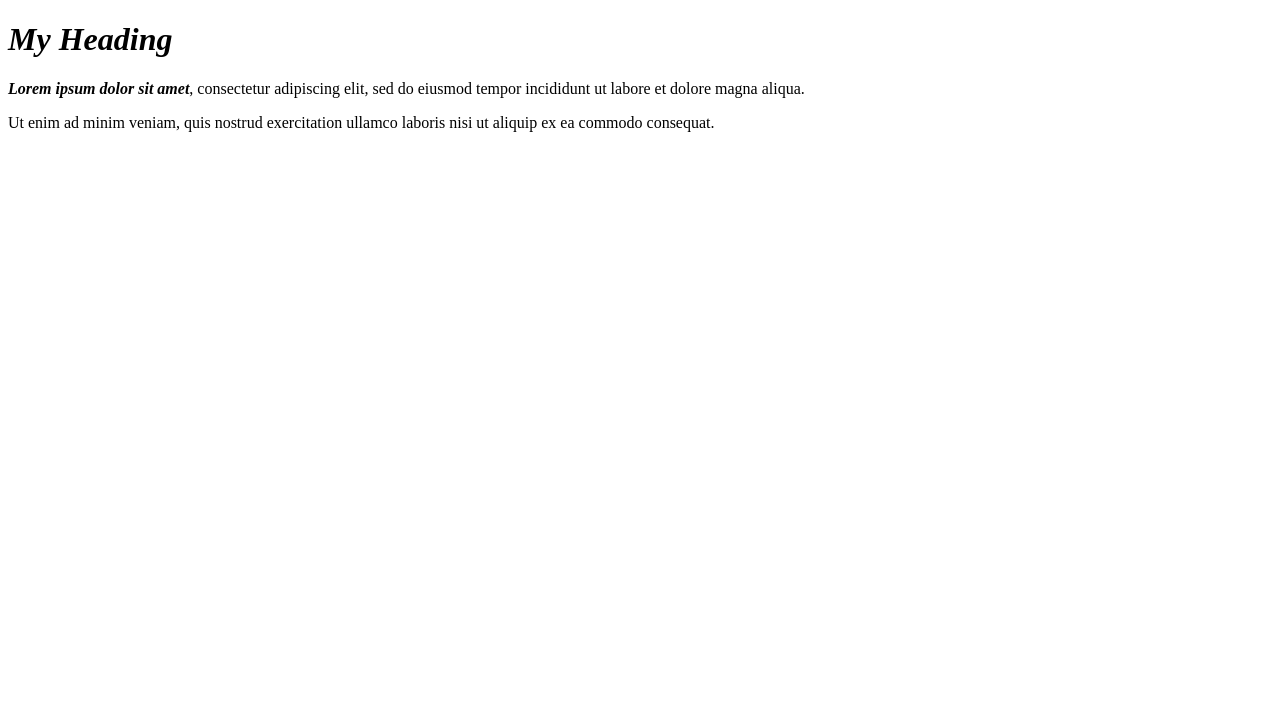
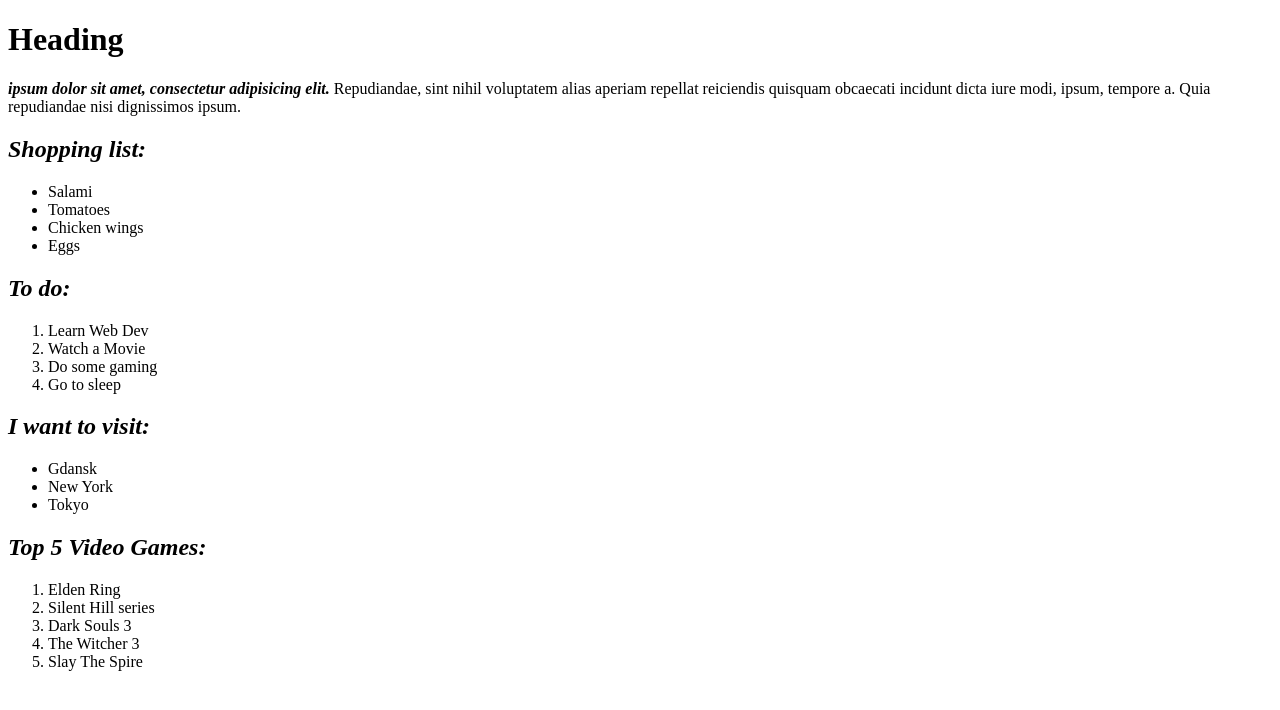
Before and after one commit to MissAngela99/git_test, a plain HTML site: page html-boilerplate/index.html in a window 1280 px wide. Drawn offline with Linux system fonts and the light colour scheme.

Commit message:
Lists, images and links

```diff
--- a/html-boilerplate/index.html
+++ b/html-boilerplate/index.html
@@ -1,19 +1,40 @@
 <!DOCTYPE html>
 <html lang="en">
-
     <head>
         <meta charset="UTF-8">
         <title>My First Webpage</title>
+    </head>
+    <body>
+        <h1>Heading</h1>
+        <p><em><strong>ipsum dolor sit amet, consectetur adipisicing elit.</em></strong> Repudiandae, sint nihil voluptatem alias aperiam repellat reiciendis quisquam obcaecati incidunt dicta iure modi, ipsum, tempore a. Quia repudiandae nisi dignissimos ipsum.</p>
 
-    </head>
-
-
-    <body>
-        <h1><em>My Heading</em></h1>
-        <p><em><strong>Lorem ipsum dolor sit amet</strong></em>, consectetur adipiscing elit, sed do eiusmod tempor
-            incididunt ut labore et dolore magna aliqua.</p>
-        <p>Ut enim ad minim veniam, quis nostrud exercitation ullamco laboris
-            nisi ut aliquip ex ea commodo consequat.</p>
+        <h2><em>Shopping list: </em></h1>
+            <ul>
+                <li>Salami</li>
+                <li>Tomatoes</li>
+                <li>Chicken wings</li>
+                <li>Eggs</li>
+            </ul>
+        <h2><em>To do: </em></h2>
+            <ol>
+                <li>Learn Web Dev</li>
+                <li>Watch a Movie</li>
+                <li>Do some gaming</li>
+                <li>Go to sleep</li>
+            </ol>
+        <h2><em>I want to visit:</em></h2>
+            <ul>
+                <li>Gdansk</li>
+                <li>New York</li>
+                <li>Tokyo</li>
+            </ul>
+        <h2><em>Top 5 Video Games: </em></h2>
+            <ol>
+                <li>Elden Ring</li>
+                <li>Silent Hill series</li>
+                <li>Dark Souls 3</li>
+                <li>The Witcher 3</li>
+                <li>Slay The Spire</li>
+            </ol>
     </body>
-
 </html>
```
Also changed, not shown: html-boilerplate/odin-links-and-images/index.html (added, +14 -0 lines), html-boilerplate/odin-links-and-images/pages/about.html (added, +12 -0 lines), html-boilerplate/odin-links-and-images/images/dog.jpg (added).
